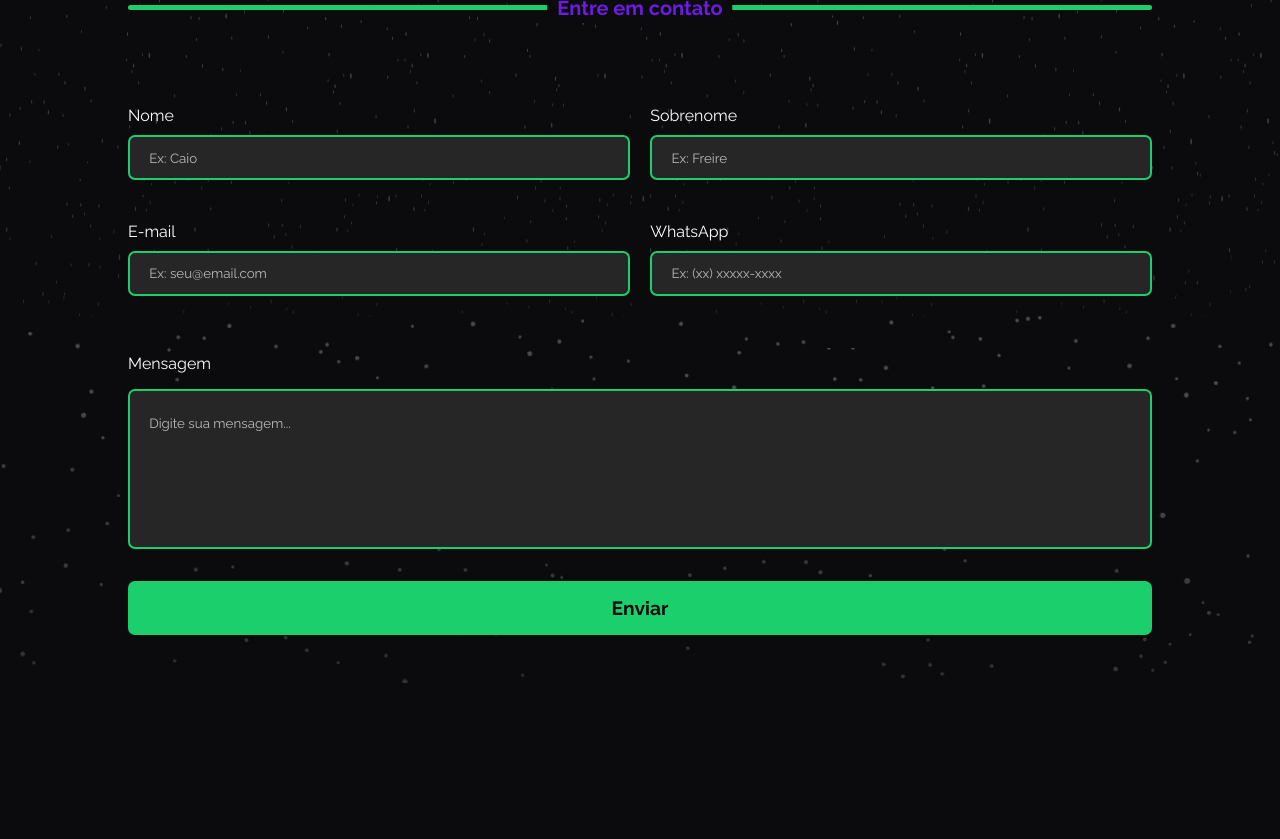
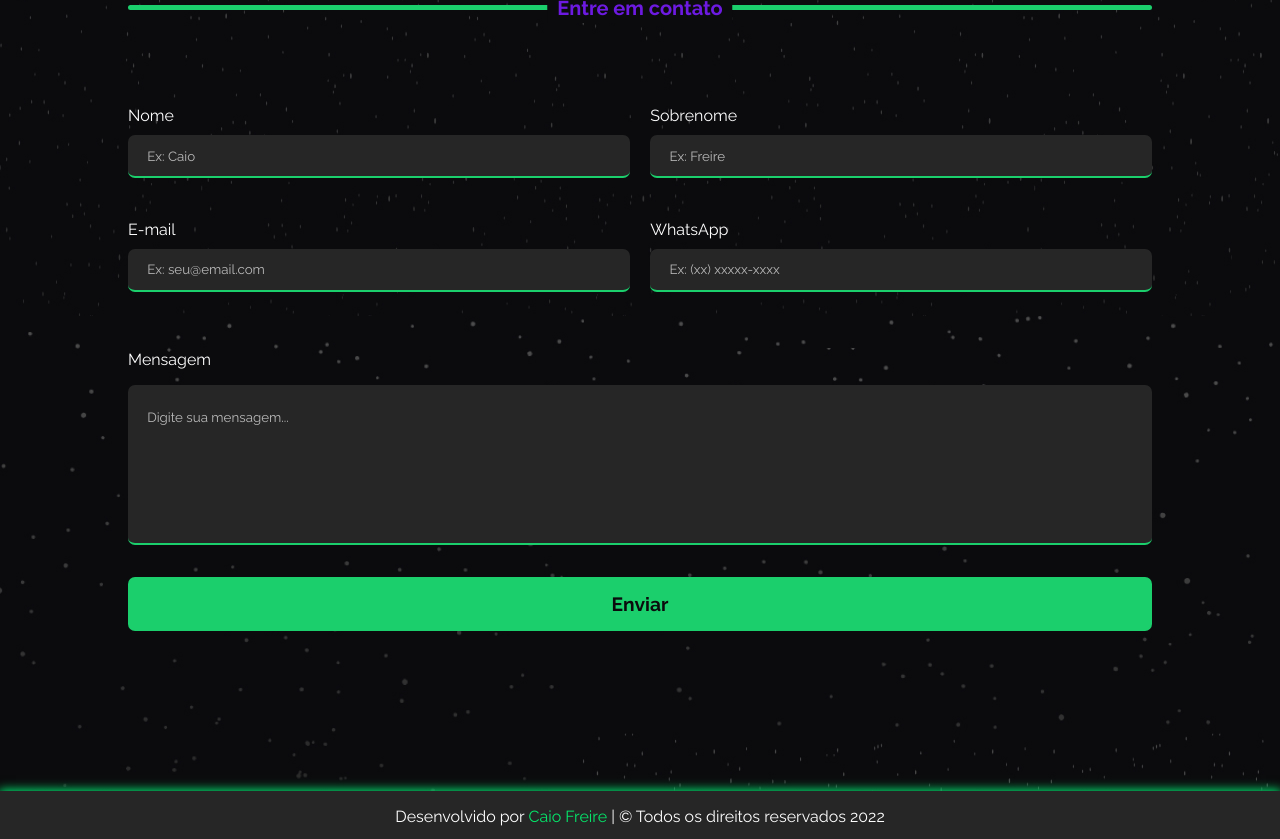
Before and after one commit to devCaioFreire/portfolio-react, a React (Vite) app: page / in a window 1280 px wide. Shown: the part 4140-4979 px from the top of the page. Before the commit the page ends 4823 px from the top, so only its background shows below. Built offline with nearby package versions, Linux system fonts and the light colour scheme.

Commit message:
modified:   index.html 	modified:   src/App.jsx 	modified:   src/components/EmailJs/emailjs.jsx 	new file:   src/components/Footer/footer.jsx 	new file:   src/components/Footer/footer.styles.css 	modified:   src/pages/Contact/contact.styles.css

```diff
--- a/index.html
+++ b/index.html
@@ -1,5 +1,5 @@
 <!DOCTYPE html>
-<html lang="en">
+<html lang="pt-BR">
 
 <head>
   <meta charset="UTF-8" />
--- a/src/App.jsx
+++ b/src/App.jsx
@@ -5,6 +5,7 @@ import About from "./pages/About/about"
 import GitHub from "./pages/GitHub/github"
 import Projects from "./pages/Projects/projects"
 import Contact from "./pages/Contact/contact"
+import Footer from "./components/Footer/footer"
 import { ToastContainer, Slide } from 'react-toastify'
 import 'react-toastify/dist/ReactToastify.css'
 
@@ -29,6 +30,7 @@ function App() {
       <GitHub />
       <Projects />
       <Contact />
+      <Footer />
     </>
   )
 }
--- a/src/components/EmailJs/emailjs.jsx
+++ b/src/components/EmailJs/emailjs.jsx
@@ -14,7 +14,11 @@ export const ContactUs = () => {
             }, (error) => {
                 toast.warn('Ops, parece que tem algo errado :(');
             });
-            e.target.reset();
+        e.target.reset();
+
+        if (fisrtName == '' || lastName == '') {
+            toast.warn('Preencha todos os campos.')
+        }
     };
 
     return (
--- /dev/null
+++ b/src/components/Footer/footer.jsx
@@ -0,0 +1,11 @@
+import './footer.styles.css';
+
+function Footer() {
+    return (
+        <footer>
+            <p>Desenvolvido por<a href='https://www.linkedin.com/in/caiofreire/'> Caio Freire</a> | © Todos os direitos reservados 2022</p>
+        </footer>
+    )
+}
+
+export default Footer;
--- /dev/null
+++ b/src/components/Footer/footer.styles.css
@@ -0,0 +1,17 @@
+footer {
+    display: flex;
+    margin: 0 auto;
+    text-align: center;
+    justify-content: center;
+    padding: 1rem;
+    height: 3rem;
+    background: var(--input);
+    box-shadow: var(--neon);
+    margin-top: 7rem;
+    color: var(--white);
+    text-decoration: none;
+}
+
+footer a {
+    color: var(--strong-green);
+}
--- a/src/pages/Contact/contact.styles.css
+++ b/src/pages/Contact/contact.styles.css
@@ -29,7 +29,8 @@
 .input-box input {
     margin: 0.6rem 0;
     padding: 0.8rem 1.2rem;
-    border: 2px solid var(--green);
+    border: none;
+    border-bottom: 2px solid var(--green);
     border-radius: 7px;
     outline: none;
     background: var(--input);
@@ -42,8 +43,9 @@
 }
 
 .input-box input:focus-visible {
-    box-shadow: var(--neon);
+    box-shadow: 0px 3px 10px -1px rgba(0, 250, 121, 0.609);
     transition: all 0.5s;
+    transform: scale(1.01);
 }
 
 .input-message {
@@ -56,7 +58,8 @@
     margin: 1rem 0;
     padding: 1.5rem 1.2rem;
     height: 10rem;
-    border: 2px solid var(--green);
+    border: none;
+    border-bottom: 2px solid var(--green);
     border-radius: 7px;
     outline: none;
     background: var(--input);
@@ -66,7 +69,12 @@
 }
 
 .input-message textarea:hover {
-    background: var(--light-input)
+    background: var(--light-input);
+}
+
+.input-message textarea:focus-visible {
+    transition: all 0.5s;
+    transform: scale(1.02);
 }
 
 .input-message textarea::placeholder {
```
